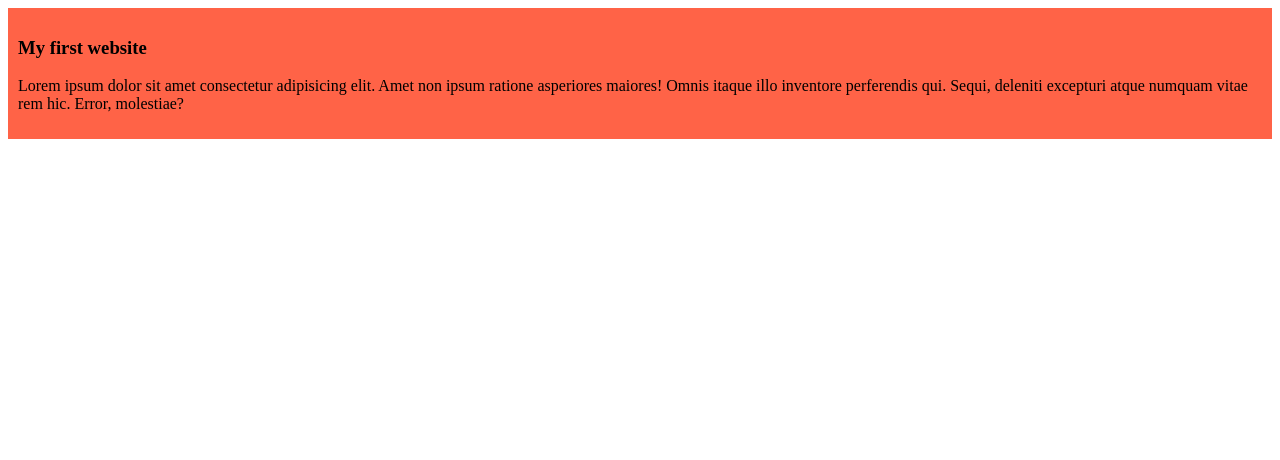
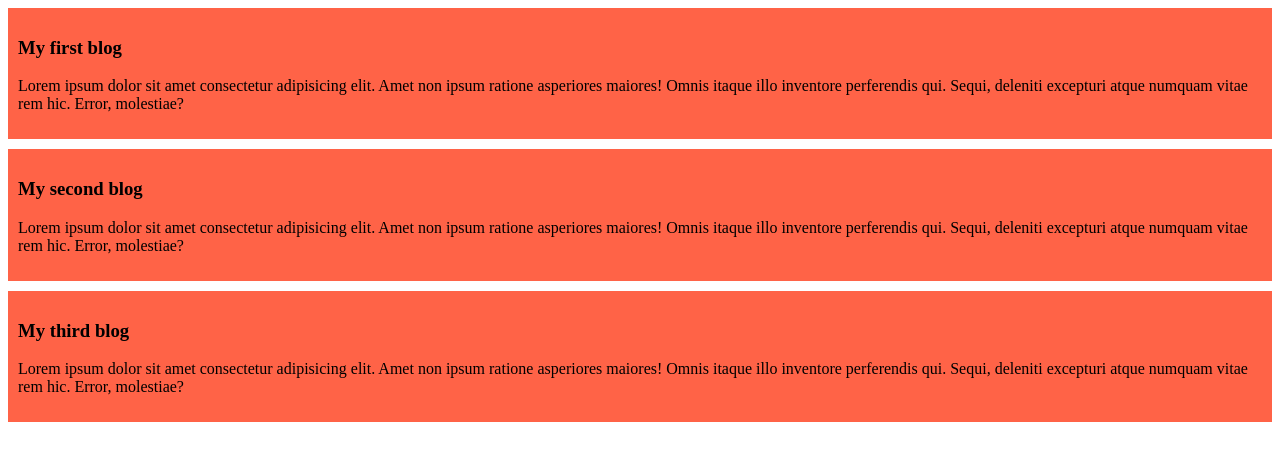
Before and after one commit to azam3305/my-simple-website, a plain HTML site: page index.html in a window 1280 px wide. Drawn offline with Linux system fonts and the light colour scheme.

Commit message:
added second and third blog

```diff
--- a/index.html
+++ b/index.html
@@ -8,7 +8,15 @@
 </head>
 <body>
 	<div>
-		<h3>My first website</h3>
+		<h3>My first blog</h3>
+	<p>Lorem ipsum dolor sit amet consectetur adipisicing elit. Amet non ipsum ratione asperiores maiores! Omnis itaque illo inventore perferendis qui. Sequi, deleniti excepturi atque numquam vitae rem hic. Error, molestiae?</p>
+	</div>
+	<div>
+		<h3>My second blog</h3>
+	<p>Lorem ipsum dolor sit amet consectetur adipisicing elit. Amet non ipsum ratione asperiores maiores! Omnis itaque illo inventore perferendis qui. Sequi, deleniti excepturi atque numquam vitae rem hic. Error, molestiae?</p>
+	</div>
+	<div>
+		<h3>My third blog</h3>
 	<p>Lorem ipsum dolor sit amet consectetur adipisicing elit. Amet non ipsum ratione asperiores maiores! Omnis itaque illo inventore perferendis qui. Sequi, deleniti excepturi atque numquam vitae rem hic. Error, molestiae?</p>
 	</div>
 </body>
--- a/style/blog.css
+++ b/style/blog.css
@@ -1,4 +1,5 @@
 div{
 	padding: 10px;
+	margin-bottom: 10px;
 	background-color: tomato;
 }
```
